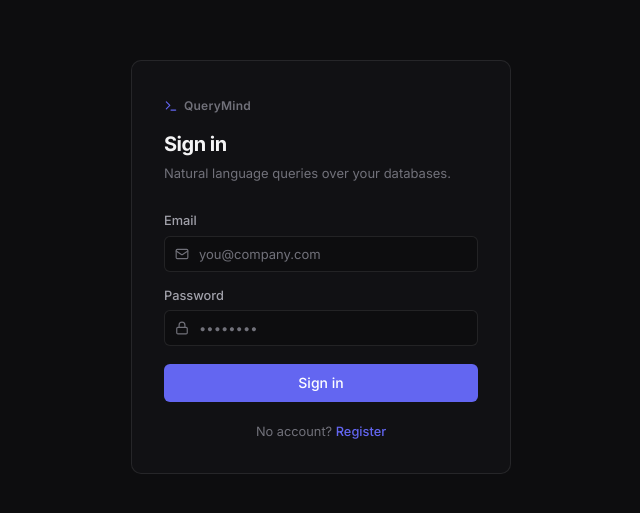
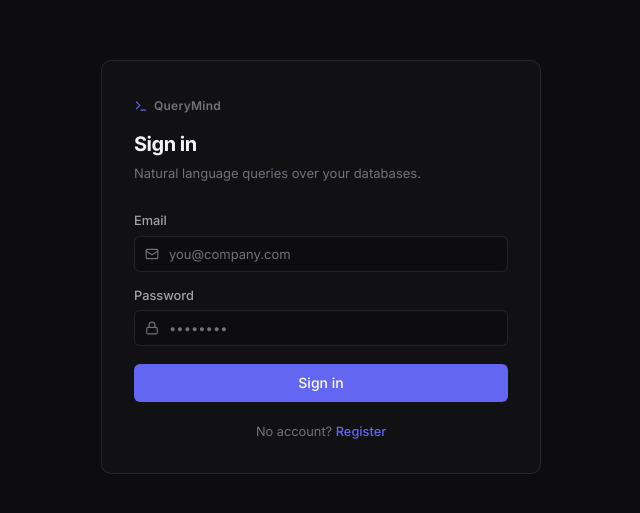
Before and after one commit to dhruv-0512/QueryMind, a React (Vite) app in the folder frontend/: page / in a window 1280 px wide. Shown: the part 133-646 px from the top of the page, without its empty margins (319-959 px from the left). Built offline with nearby package versions, Linux system fonts and the light colour scheme.

Commit message:
Include DemoBanner on Login and Register pages

```diff
--- a/frontend/src/pages/Login.jsx
+++ b/frontend/src/pages/Login.jsx
@@ -1,6 +1,7 @@
 import { useState } from 'react';
 import { api, setTokens } from '../services/api';
 import { Mail, Lock, AlertCircle, Terminal } from 'lucide-react';
+import { DemoBanner } from '../components/DemoBanner';
 
 /*
   Why: Old login had:
@@ -52,16 +53,18 @@
       style={{
         minHeight: '100vh',
         display: 'flex',
+        flexDirection: 'column',
         alignItems: 'center',
         justifyContent: 'center',
         background: 'var(--bg-base)',
         padding: '24px 16px',
       }}
     >
+      <div style={{ width: '100%', maxWidth: 440 }}>
+        <DemoBanner />
         <div
           style={{
             width: '100%',
-          maxWidth: 380,
             background: 'var(--bg-surface)',
             border: '1px solid var(--border-default)',
             borderRadius: 10,
@@ -224,6 +227,7 @@
           </button>
         </p>
       </div>
+      </div>
       <style>{`@keyframes spin { to { transform: rotate(360deg); } }`}</style>
     </div>
   );
--- a/frontend/src/pages/Register.jsx
+++ b/frontend/src/pages/Register.jsx
@@ -1,6 +1,7 @@
 import { useState } from 'react';
 import { api } from '../services/api';
 import { Mail, Lock, AlertCircle, CheckCircle, Terminal } from 'lucide-react';
+import { DemoBanner } from '../components/DemoBanner';
 
 export const Register = ({ onNavigateToLogin }) => {
   const [email,    setEmail]    = useState('');
@@ -51,16 +52,18 @@
       style={{
         minHeight: '100vh',
         display: 'flex',
+        flexDirection: 'column',
         alignItems: 'center',
         justifyContent: 'center',
         background: 'var(--bg-base)',
         padding: '24px 16px',
       }}
     >
+      <div style={{ width: '100%', maxWidth: 440 }}>
+        <DemoBanner />
         <div
           style={{
             width: '100%',
-          maxWidth: 380,
             background: 'var(--bg-surface)',
             border: '1px solid var(--border-default)',
             borderRadius: 10,
@@ -223,6 +226,7 @@
           </button>
         </p>
       </div>
+      </div>
       <style>{`@keyframes spin { to { transform: rotate(360deg); } }`}</style>
     </div>
   );
```
Lines whose indentation alone changed are shown as unchanged.
